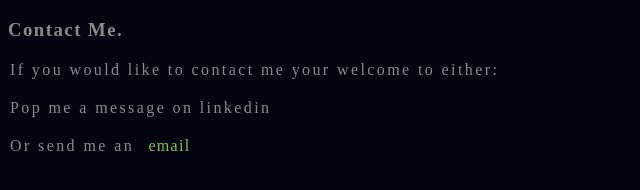
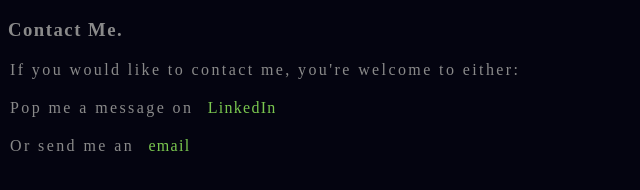
Before and after one commit to LomDan/lomdan.github.io, a plain HTML site: page src/content/contact/contact.html in a window 1280 px wide. Shown: the full height of the page, 0-640 px from the left. Drawn offline with Linux system fonts and the light colour scheme; files that its build step writes are made by us from their sources; files whose address does not match are found by name.

Commit message:
(fix): fix spelling mistakes

```diff
--- a/src/content/contact/contact.html
+++ b/src/content/contact/contact.html
@@ -11,8 +11,8 @@
                 <h3>Contact Me.</h3>
             </section>
             <section id="contact-content">
-                <p>If you would like to contact me your welcome to either:</p>
-                <p>Pop me a message on linkedin</p>
+                <p>If you would like to contact me, you're welcome to either:</p>
+                <p>Pop me a message on <a href="https://www.linkedin.com/in/daniel-lomberg-2b464b280" target="_blank">LinkedIn</a></p>
                 <p>Or send me an <a href="malito:lomdan2@gmail.com">email</a></p>
             </section>
         </main>
```
